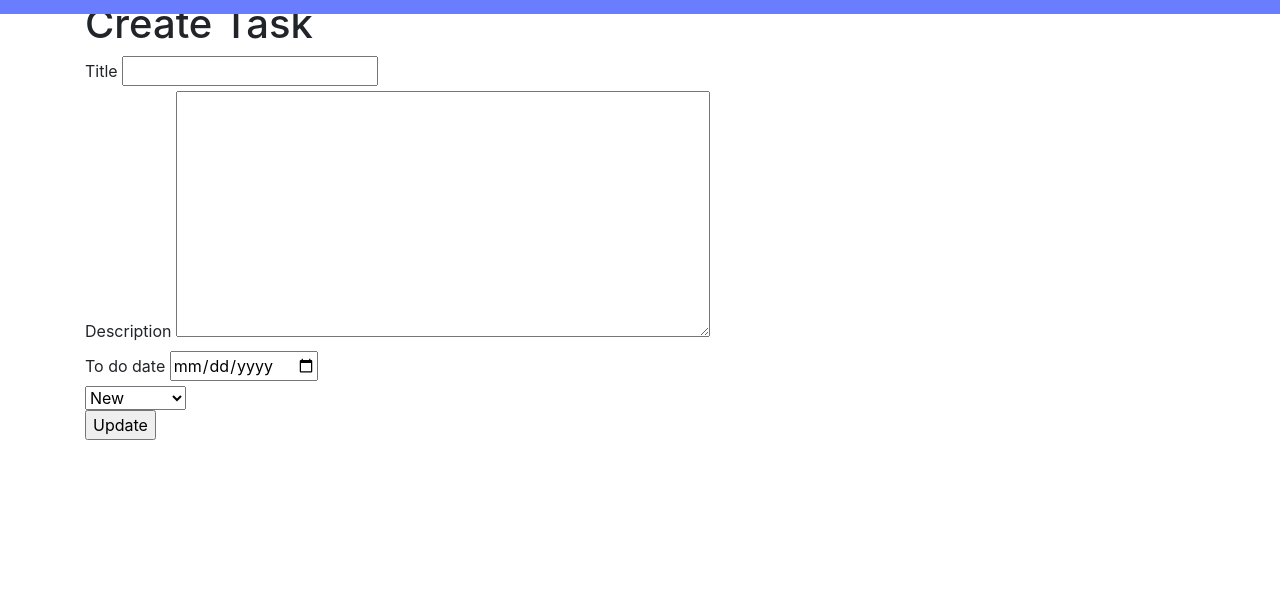
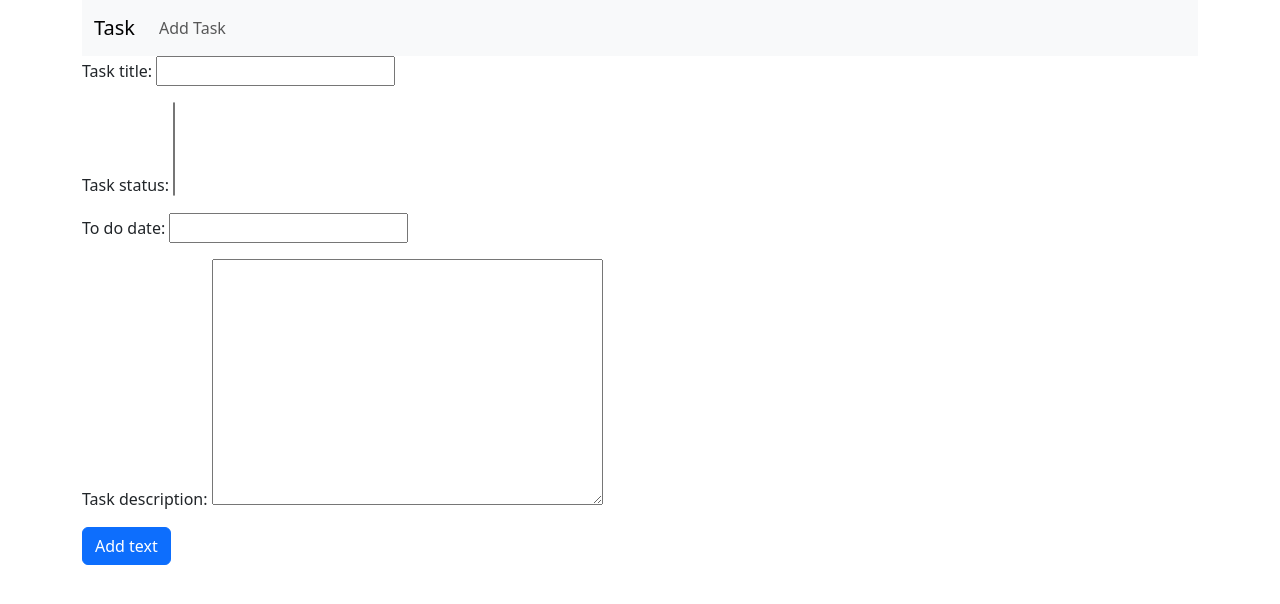
Before and after one commit to bitterslim/homework_57_alima_utkebayeva, a Django app: template webapp/templates/task_update.html in a window 1280 px wide. Shown: the top 604 px of the page. Run offline with Django 3.2, Linux system fonts and the light colour scheme; the template is opened without the code that fills it: values that come from a table or form of the project are taken from there, others are empty; some libraries are stand-ins or nearby versions.

Commit message:
Созданы шаблоны

```diff
--- a/webapp/templates/base.html
+++ b/webapp/templates/base.html
@@ -1,27 +1,41 @@
-{%load static%}
+{% load static %}
 <!DOCTYPE html>
 <html lang="en">
 <head>
-      <link rel="stylesheet" href="{% static 'css/style.css'%}">
-    <link rel="stylesheet" href="https://maxcdn.bootstrapcdn.com/bootstrap/4.0.0/css/bootstrap.min.css" integrity="sha384-Gn5384xqQ1aoWXA+058RXPxPg6fy4IWvTNh0E263XmFcJlSAwiGgFAW/dAiS6JXm" crossorigin="anonymous">
     <meta charset="UTF-8">
-    <title>{% block title %}To do list {%endblock%}</title>
+    <title>{% block title %}Task{% endblock %}</title>
+    <link rel="stylesheet" href="https://cdn.jsdelivr.net/npm/bootstrap-icons@1.8.1/font/bootstrap-icons.css">
+    <link href="https://cdn.jsdelivr.net/npm/bootstrap@5.3.0-alpha1/dist/css/bootstrap.min.css" rel="stylesheet"
+          integrity="sha384-GLhlTQ8iRABdZLl6O3oVMWSktQOp6b7In1Zl3/Jr59b6EGGoI1aFkw7cmDA6j6gD" crossorigin="anonymous">
 </head>
 <body>
-<ul class="nav nav-pills nav-fill">
-  <li class="nav-item">
-    <a href="{% url 'index' %}">Home</a>
-           {%block menu%}{%endblock%}
-  </li>
-    </ul>
+<div class="container">
+    <nav class="navbar navbar-expand-lg bg-body-tertiary">
+        <div class="container-fluid">
+            <a class="navbar-brand" href="{% url 'index' %}">Task</a>
+            <button class="navbar-toggler" type="button" data-bs-toggle="collapse"
+                    data-bs-target="#navbarSupportedContent" aria-controls="navbarSupportedContent"
+                    aria-expanded="false" aria-label="Toggle navigation">
+                <span class="navbar-toggler-icon"></span>
+            </button>
+            <div class="collapse navbar-collapse" id="navbarSupportedContent">
+                <ul class="navbar-nav me-auto mb-2 mb-lg-0">
+                    <li class="nav-item">
+                        <a class="nav-link" href="{% url 'task_add' %}">Add Task</a>
+                    </li>
+                </ul>
+            </div>
+        </div>
+    </nav>
+</div>
+{% block content %}
+{% endblock %}
 
-
-  <div class="container">
-
-    {%block content%}{%endblock%}
-  </div>
-
-</nav>
-
+<script src="https://cdn.jsdelivr.net/npm/@popperjs/core@2.11.6/dist/umd/popper.min.js"
+        integrity="sha384-oBqDVmMz9ATKxIep9tiCxS/Z9fNfEXiDAYTujMAeBAsjFuCZSmKbSSUnQlmh/jp3"
+        crossorigin="anonymous"></script>
+<script src="https://cdn.jsdelivr.net/npm/bootstrap@5.3.0-alpha1/dist/js/bootstrap.min.js"
+        integrity="sha384-mQ93GR66B00ZXjt0YO5KlohRA5SY2XofN4zfuZxLkoj1gXtW8ANNCe9d5Y3eG5eD"
+        crossorigin="anonymous"></script>
 </body>
 </html>
--- a/webapp/templates/partial/creat_form.html
+++ b/webapp/templates/partial/creat_form.html
@@ -1,21 +1,7 @@
- {% csrf_token %}
-        <div class="form_row">
-            <label for="title">Title</label>
-            <input type="text" id="title" name="title"  value="{{ task.title }}">
-        </div>
-        <div class="form_row">
-            <label for="description">Description</label>
-            <textarea name="description" id="description" value="{{ task.description }}" cols="50" rows="10"></textarea>
-        </div>
-        <div class="form_row">
-            <label for="date">To do date</label>
-            <input type="date" id="date" name="date"  value="{{ task.date}}">
-        </div>
-        <select name="status"  value="{{ task.status }}">
-  <option value="new">New</option>
-  <option value="In process">In process</option>
-  <option value="Done">Done</option>
-</select>
-        <div class="form_row">
-            <p><input type="submit" value="{{ button_text }}"></p>
-        </div>
+{% csrf_token %}
+<div class="container">
+    {{ form.as_p }}
+    <div class="col-auto">
+        <button type="submit" class="btn btn-primary mb-3">Add text</button>
+    </div>
+</div>
--- a/webapp/templates/task_delete.html
+++ b/webapp/templates/task_delete.html
@@ -9,6 +9,7 @@
 {% endblock %}
 
 {% block content %}
+    <div class="container">
 
     <h5>Are you sure want to delete task "{{ task }}"?</h5>
 
@@ -17,8 +18,8 @@
         {% csrf_token %}
 
         <p><input type="submit" value="Confirm"></p>
-        <p><a href="{% url "task_detail" task.pk %}">Cancel</a></p>
+        <p><a href="{% url "task_detail" task.pk %}"  class="btn btn-primary" >Cancel</a></p>
 
     </form>
-
+</div>
 {% endblock %}
--- a/webapp/templates/task_update.html
+++ b/webapp/templates/task_update.html
@@ -1,15 +1,9 @@
-{% extends "base.html" %}
-
+{% extends 'base.html' %}
 {% block title %}Create Task{% endblock %}
-
 {% block content %}
-
-    <h1>Create Task</h1>
-
-    <form method="POST" action="{% url "task_add" %}">
-
-        {% include 'partial/creat_form.html' with button_text='Update' %}
-
-    </form>
-
+    <div class="form">
+        <form action="{% url 'task_update' task.pk%}" method="post">
+            {% include 'partial/creat_form.html' %}
+        </form>
+    </div>
 {% endblock %}
```
Also changed, not shown: webapp/templates/index.html (+20 -20 lines), webapp/templates/task.html (+21 -17 lines), webapp/templates/task_create.html (+6 -12 lines).
